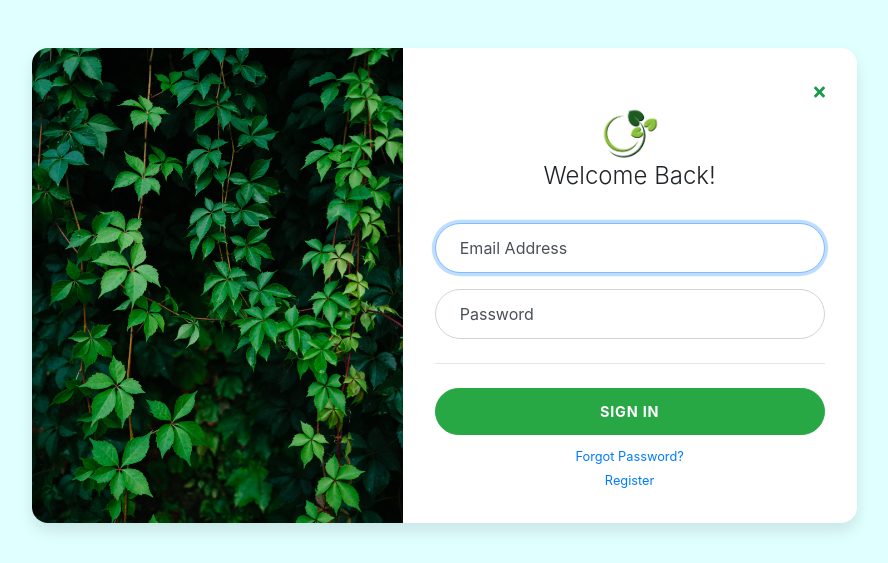
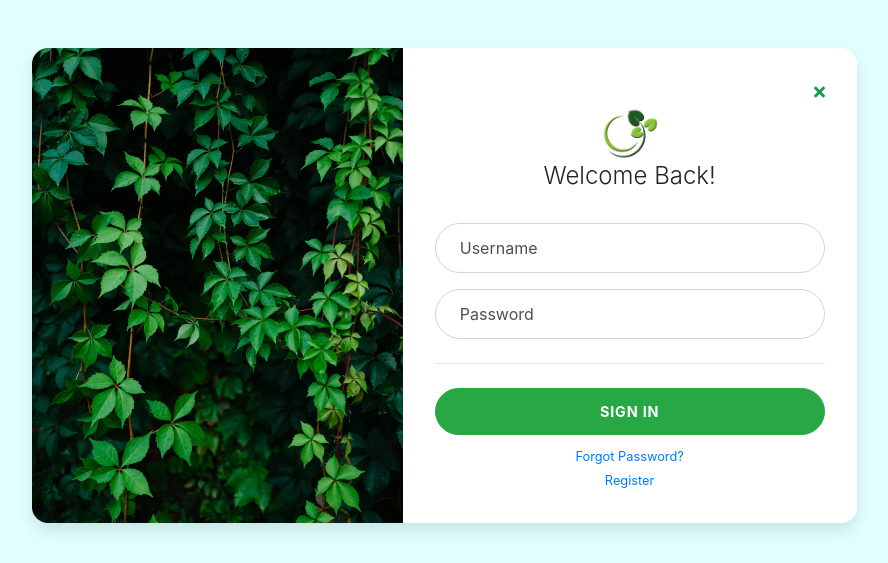
Before and after one commit to RoyArka/OrigenAir-Dashboard-Demo, a Django app: page /accounts/login/ in a window 1280 px wide. Shown: the top 563 px of the page, without its empty margins (196-1084 px from the left). Run offline with Django 3.2, Linux system fonts and the light colour scheme; some libraries are stand-ins or nearby versions.

Commit message:
Re-fixed login.html

```diff
--- a/origen/accounts/templates/accounts/login.html
+++ b/origen/accounts/templates/accounts/login.html
@@ -6,17 +6,23 @@
 <h3 class="card-title text-center">Welcome Back!</h3>
 
 <form method="post">
+    {% csrf_token %}
+    {{form.non_field_errors}}
 
-    <!-- EMAIL ADDRESS -->
+    <!-- USERNAME -->
     <div class="form-label-group">
-        <input type="email" id="inputEmail" class="form-control" placeholder="Email address" required autofocus>
-        <label for="inputEmail">Email Address</label>
+        {{form.username.errors}}
+        {{form.username}}
+        <!-- <input type="username" id="inputUsername" class="form-control" placeholder="Username" required autofocus> -->
+        <label for="inputUsername">Username</label>
     </div>
-    <!-- /END EMAIL ADDRESS -->
+    <!-- /END USERNAME -->
 
     <!-- PASSWORD -->
     <div class="form-label-group">
-        <input type="password" id="inputPassword" class="form-control" placeholder="Password" required>
+        {{form.password.errors}}
+        {{form.password}}
+        <!-- <input type="password" id="inputPassword" class="form-control" placeholder="Password" required> -->
         <label for="inputPassword">Password</label>
     </div>
     <!-- /END PASSWORD -->
```
